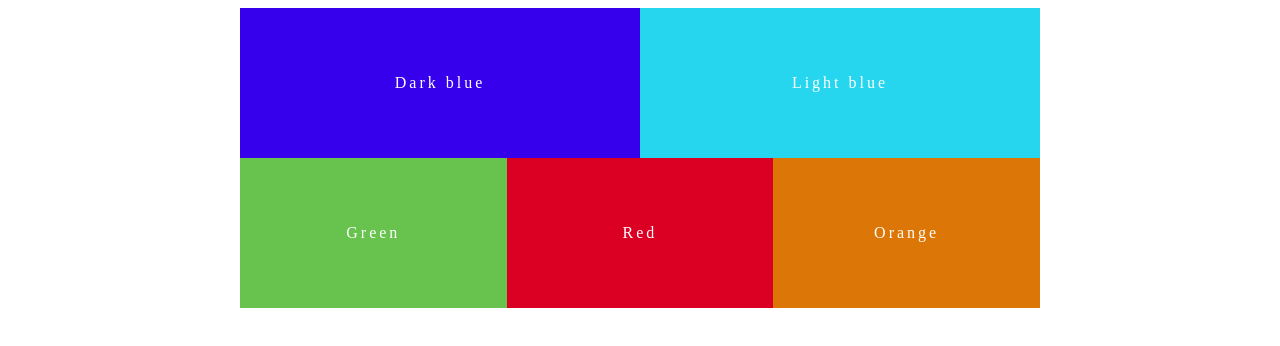
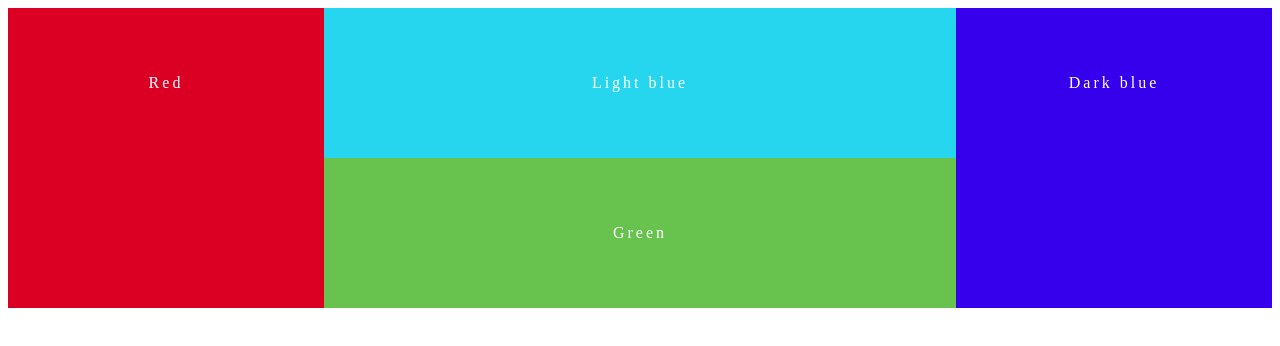
Before and after one commit to LukasSchauffele/Responsive-Web-Design, a plain HTML site: page index.html in a window 1280 px wide. Drawn offline with Linux system fonts and the light colour scheme.

Commit message:
layout shifter layout shifter

```diff
--- a/colour.css
+++ b/colour.css
@@ -1,6 +1,7 @@
 .container {
 	display: flex;
 	flex-wrap: wrap;
+	width: 100%;
 }
 
 .box {
@@ -36,23 +37,21 @@
 
 
 @media screen and (min-width: 450px) {
-	.light_blue, .green {
+	.dark_blue, #container2 {
 		width: 50%;
 	}
 
 @media screen and (min-width: 600px) {
-	.dark_blue, .light_blue {
-		width: 50%
+	.red {
+		width: 25%;
+		order: -1;
 	}
-	.green, .red, .orange {
-		width: 33.33333%;
+	#container2 {
+		width: 50%;
+		order: 0;
+	}
+	.dark_blue {
+		width: 25%;
+		order: 1;
 	}
 }
-
-@media screen and (min-width: 800px) {
-	.container {
-		width: 800px;
-		margin-right: auto;
-		margin-left: auto;
-	}
-}
--- a/index.html
+++ b/index.html
@@ -11,10 +11,11 @@
 
 	<div class="container">
 		<div class="box dark_blue">Dark blue</div>
-		<div class="box light_blue">Light blue</div>
-		<div class="box green">Green</div>
+		<div class="container" id="container2">
+			<div class="box light_blue">Light blue</div>
+			<div class="box green">Green</div>
+		</div>
 		<div class="box red">Red</div>
-		<div class="box orange">Orange</div>
 </content>
 
 </body>
```
